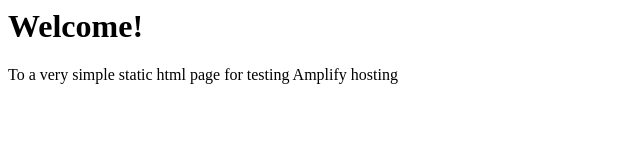
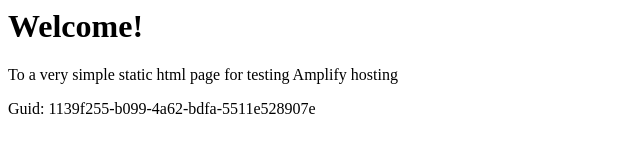
Before and after one commit to aws-aemilia-lhr/Github-PR-Commit-Integration-Test-DoNotTouch-GithubWebhookPreviewCanaryTest-v1-prod-eu-west-2, a website: page src/index.html in a window 1280 px wide. Shown: the whole page, without its empty margins (0-640 px from the left). Drawn offline with Linux system fonts and the light colour scheme.

Commit message:
commit from integ tests

```diff
--- a/src/index.html
+++ b/src/index.html
@@ -1,3 +1,5 @@
+
+
 <html lang="en">
 
 <head>
@@ -10,6 +12,6 @@
 <body>
     <h1>Welcome!</h1>
     <p>To a very simple static html page for testing Amplify hosting</p>
-</body>
+    <p>Guid: 1139f255-b099-4a62-bdfa-5511e528907e</p></body>
 
 </html>
```
